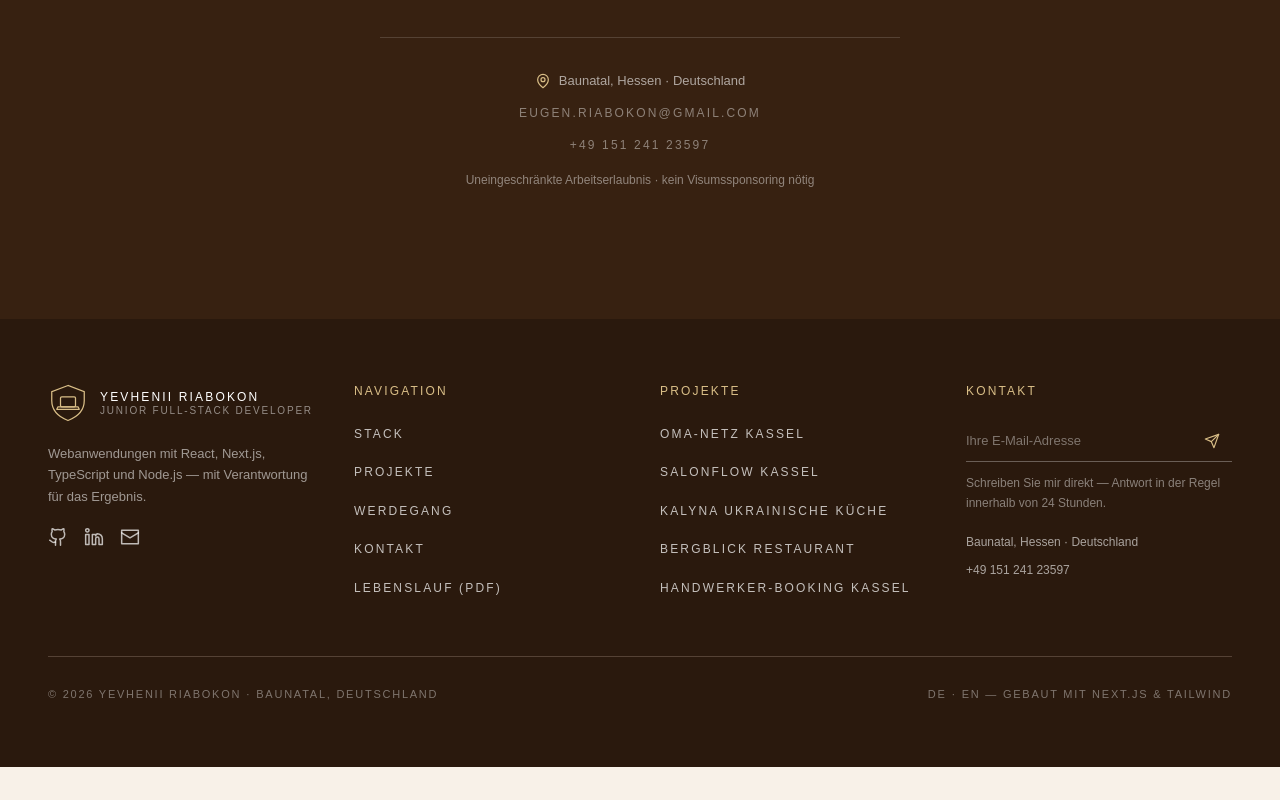
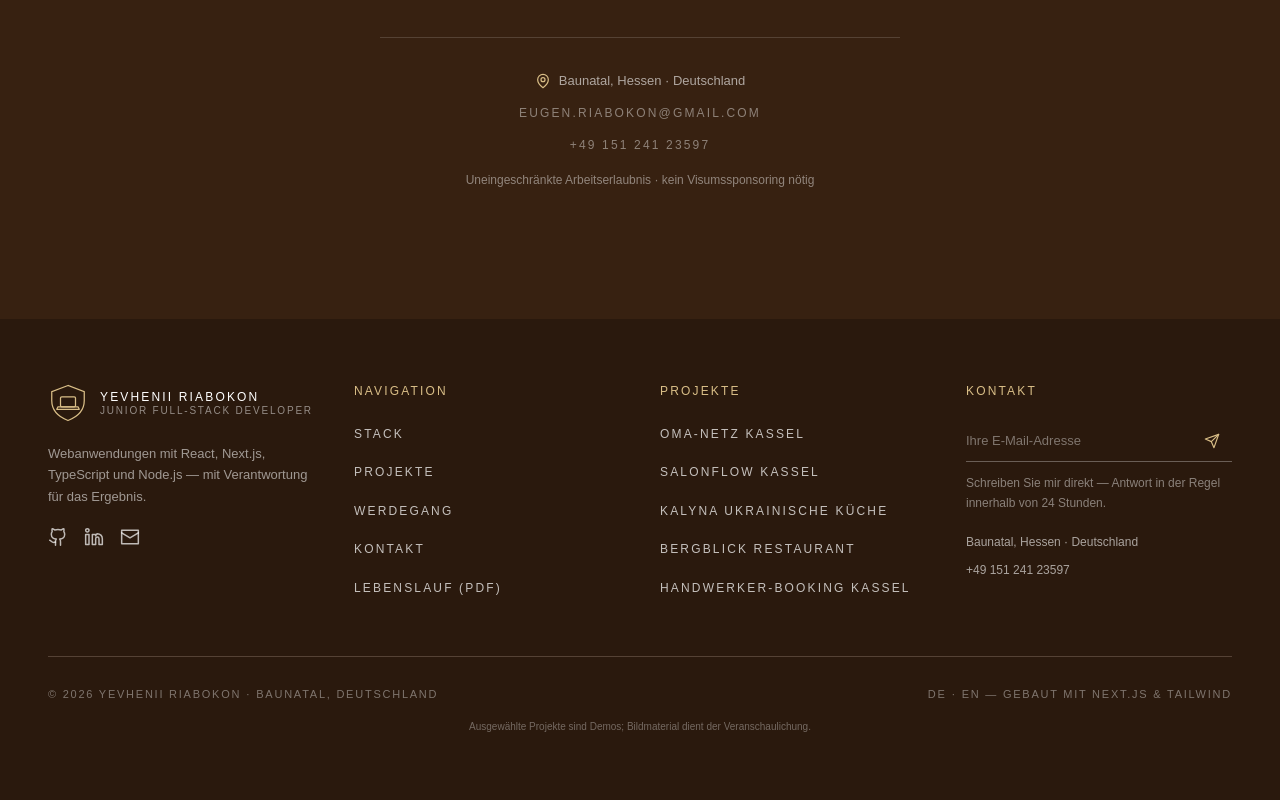
Before and after one commit to Yevhenii1951/portfolio, a Next.js app: page / in a window 1280 px wide. Shown: the part 5519-6319 px from the top of the page. Before the commit the page ends 6286 px from the top, so only its background shows below. Built offline with nearby package versions, Linux system fonts and the light colour scheme.

Commit message:
feat(footer): clarify demo project assets

```diff
--- a/src/components/site/Footer.tsx
+++ b/src/components/site/Footer.tsx
@@ -134,6 +134,9 @@ export function Footer() {
             DE · EN — gebaut mit Next.js &amp; Tailwind
           </p>
         </div>
+        <p className="mt-4 text-center text-[10px] text-white/35">
+          Ausgewählte Projekte sind Demos; Bildmaterial dient der Veranschaulichung.
+        </p>
       </div>
     </footer>
   );
```
